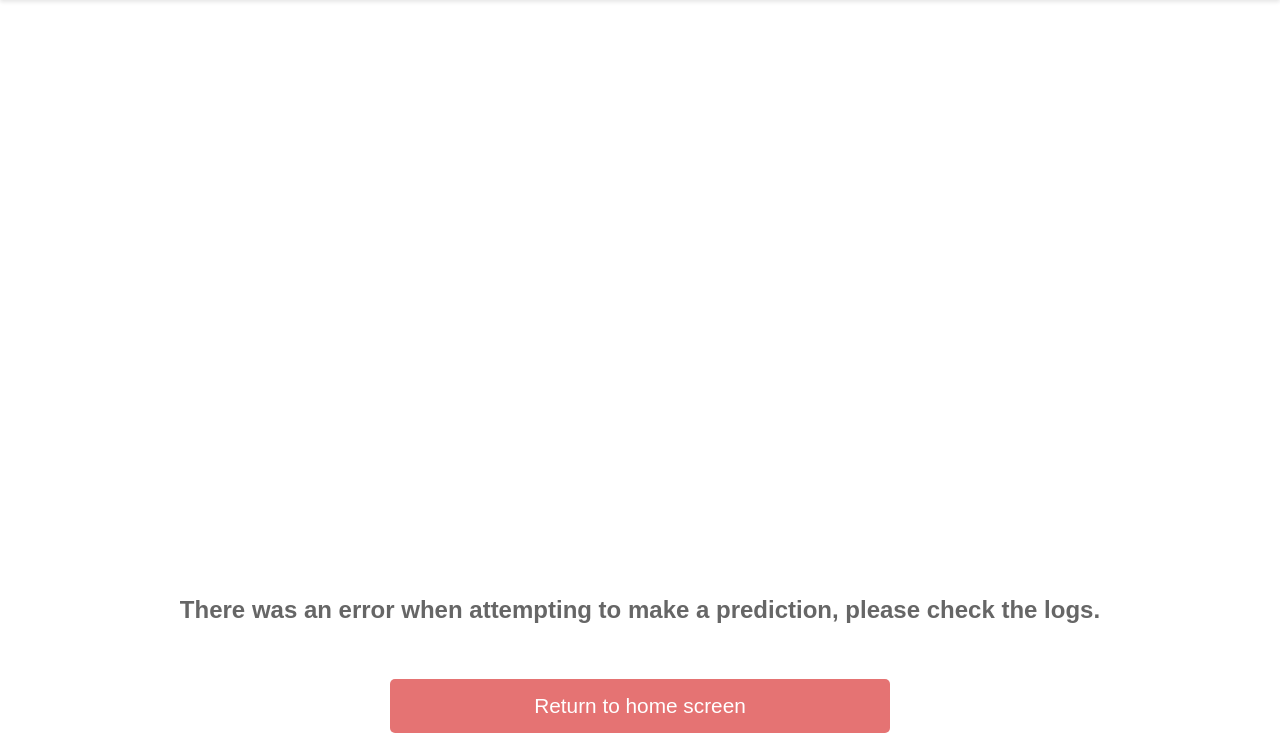
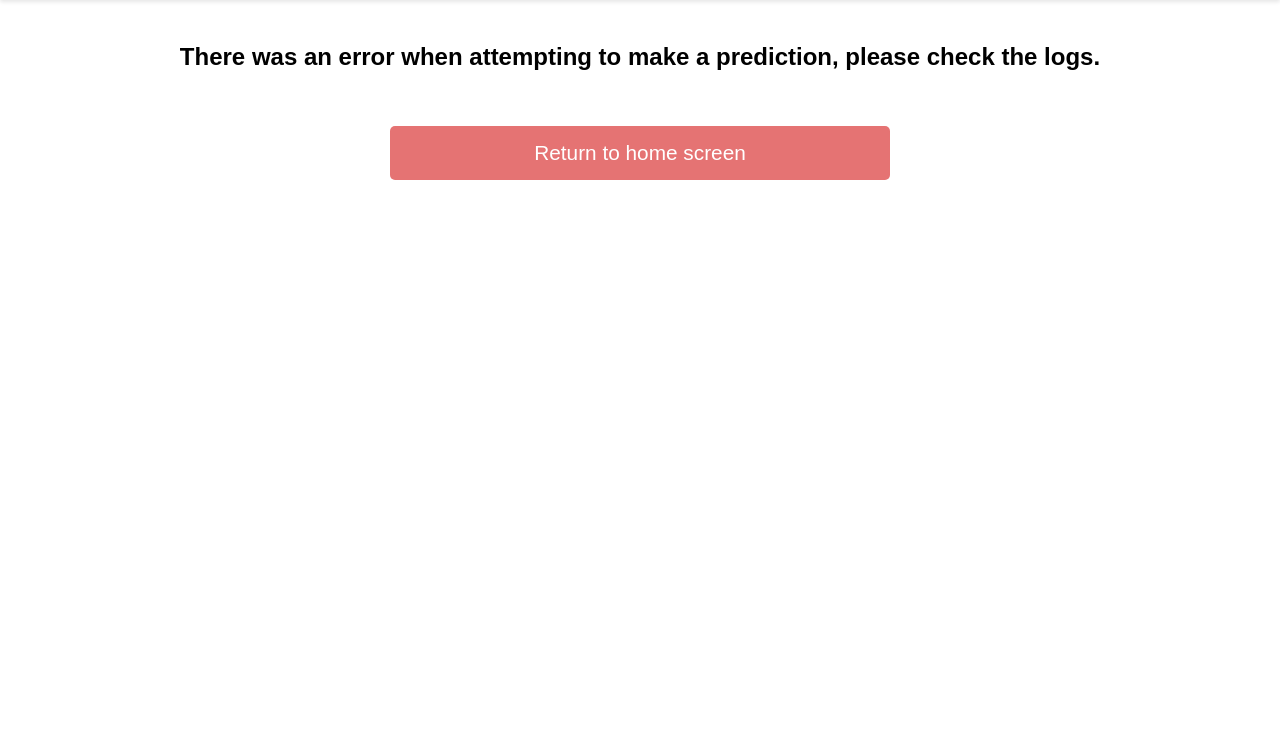
Before and after one commit to Jacobdelgado1002/CAPSTONE, a Flask app: page /upload/failed in a window 1280 px wide. Shown: the part 67-800 px from the top of the page. Run offline with Flask 3, Linux system fonts and the light colour scheme.

Commit message:
Applied styling for other pages

```diff
--- a/src/ui/static/CSS/style.css
+++ b/src/ui/static/CSS/style.css
@@ -47,6 +47,11 @@ body {
     padding: 0 15px;
     margin-top: auto; /* Leave room for the fixed header */
     margin-bottom: 25px;
+}
+
+.description, h3 {
+    color: black;
+    margin-top: 10px;
 }
 
 /* Styles for the upload container */
@@ -109,6 +114,7 @@ img {
     border: 1px solid #ddd;
     padding: 10px;
     border-radius: 8px;
+    object-fit: contain;
 }
 
 /* Image preview styles */
--- a/src/ui/templates/upload-failed.html
+++ b/src/ui/templates/upload-failed.html
@@ -1,13 +1,14 @@
 <!doctype html>
 <html lang="en">
   <head>
-    <meta charset="utf-8" content="width=device-width, initial-scale=1.0">
+    <meta name="viewport" content="width=device-width, initial-scale=1.0">
     <link rel="stylesheet" type="text/css" href="{{ url_for('static', filename='CSS/style.css')}}">
     <script type="text/javascript" src="{{ url_for('static', filename='script/return-main.js')}}"></script>
     <title>Capstone Web</title>
   </head>
   <body>
 
+    <div class="container">
       <!-- Header at the top of the screen -->
       <div class="header">Is This Monkeypox?</div>
 
@@ -17,6 +18,7 @@
       <!-- Return to main page button -->
       <button class="button" id="returnButton">Return to home screen</button>
 
+    </div>
 
   </body>
 </html>
```
Also changed, not shown: src/ui/templates/upload-success.html (+7 -3 lines). Lines whose indentation alone changed are shown as unchanged.
